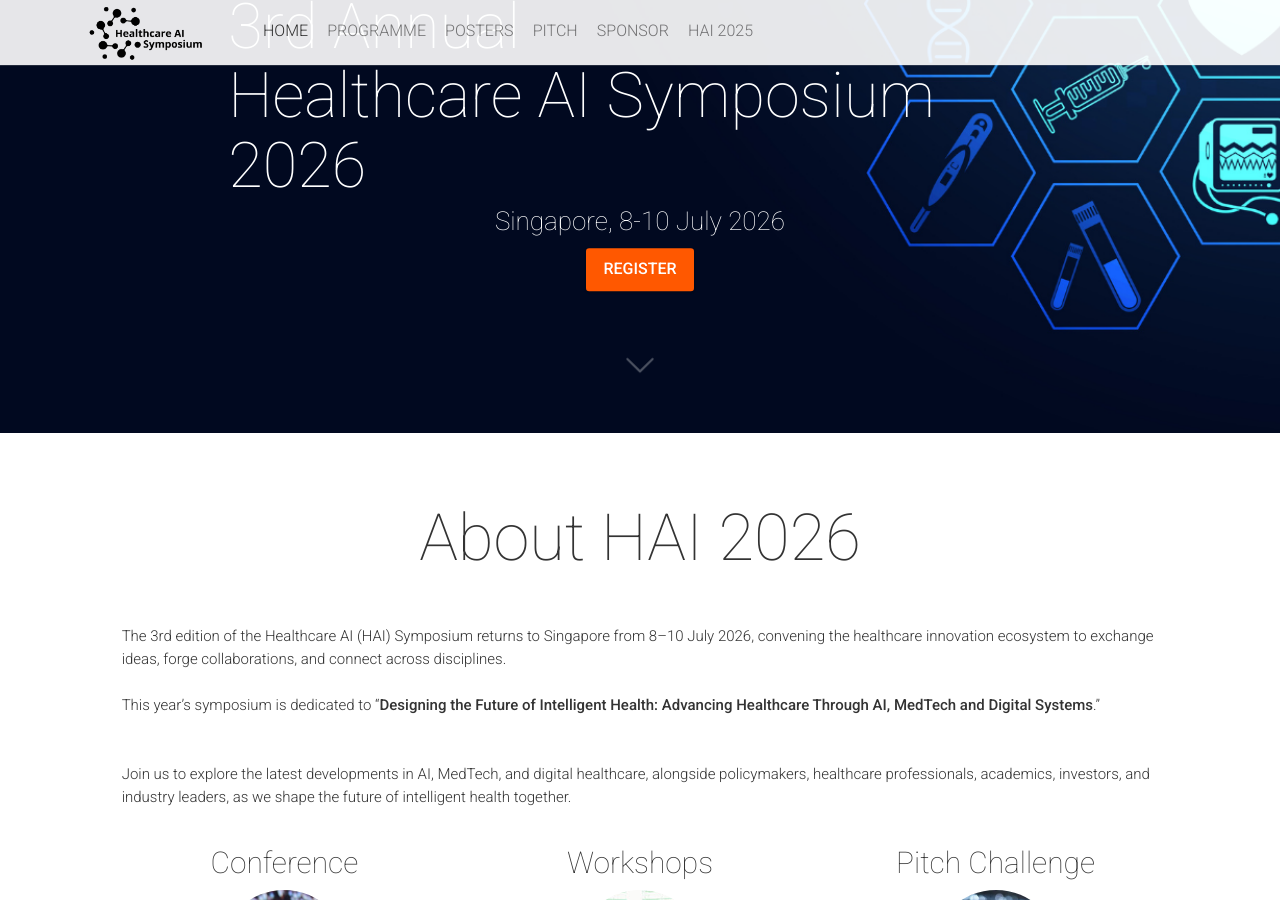
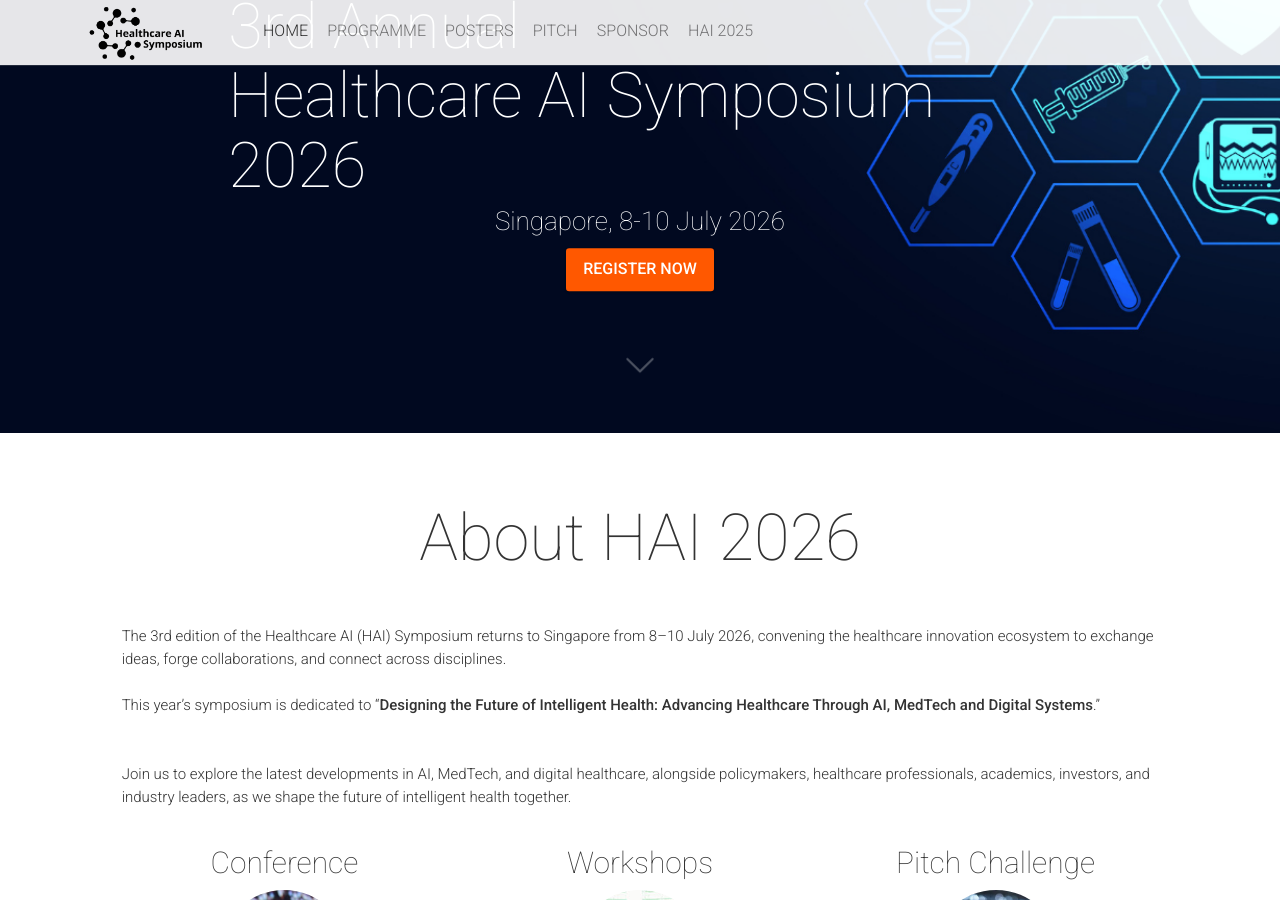
Before and after one commit to hai-webpage/hai-webpage.github.io, a Jekyll site: the page built from index.html, in a window 1280 px wide and 900 px high, scrolled down 467 px. Built offline with Jekyll 4.4.1, drawn with Linux system fonts in a browser that asks for light colours; nearby versions of some CDN libraries; comment, search, counter and statistics services are not loaded.

Commit message:
Changed button to "register now"

```diff
--- a/_config.yml
+++ b/_config.yml
@@ -63,7 +63,7 @@ eventDate: "Singapore, 8-10 July 2026"
 typeoutTextValues: '""'
 typeoutFallback: ""
 heroButtons:
- - {link: "https://a-star-engagementportal.glueup.com/event/162425/register/", text: "Register"}
+ - {link: "https://a-star-engagementportal.glueup.com/event/162425/register/", text: "Register Now"}
 
 # About Block
 aboutTitle: "About HAI 2026"
```
